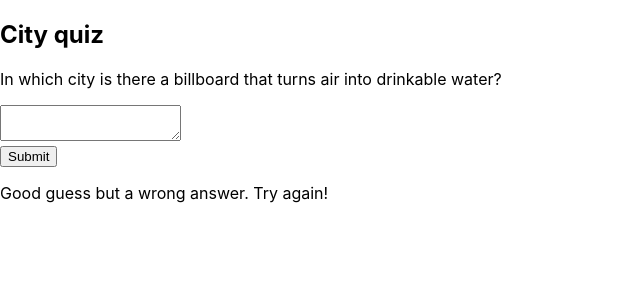
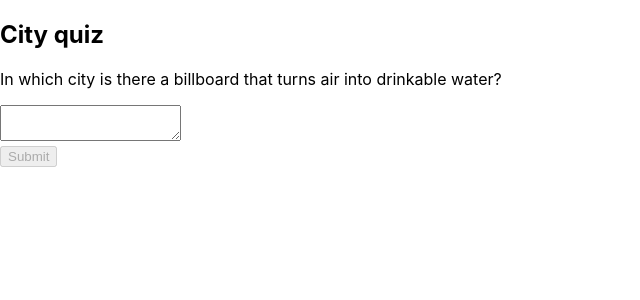
Before and after one commit to Asif26/Learning-react-with-hira-and-Adil, a React (Create React App) app in the folder my-react-class/: page / in a window 1280 px wide. Shown: the top 300 px of the page, without its empty margins (0-640 px from the left). Built offline with nearby package versions, Linux system fonts and the light colour scheme.

Commit message:
learned reducer

```diff
--- a/my-react-class/src/components/Form.jsx
+++ b/my-react-class/src/components/Form.jsx
@@ -1,9 +1,32 @@
+import { useState } from "react";
 export default function Form({
   // Try 'submitting', 'error', 'success':
-    status = 'error'
+
 }) {
-    if (status === 'success') {
-      return <h1>That's right!</h1>
+  const [answer, setAnswer] = useState("");
+  const [error, setError] = useState(null);
+
+  const [status, setStatus] = useState(true);
+
+
+  if (status === "success") {
+    return <h1>That's right!</h1>;
+  }
+
+  async function handleSubmit(e) {
+    e.preventDefault();
+    setStatus('submitting');
+    try {
+      await submitForm(answer);
+      setStatus('success');
+    } catch (err) {
+      setStatus('typing');
+      setError(err);
+    }
+  }
+
+  function handleTextareaChange(e){
+    setAnswer(e.target.value)
   }
   return (
     <>
@@ -11,23 +34,39 @@ export default function Form({
       <p>
         In which city is there a billboard that turns air into drinkable water?
       </p>
-        <form>
-          <textarea disabled={
-            status === 'submitting'
-          } />
+      <form onSubmit={handleSubmit}>
+        <textarea
+          value={answer}
+          onChange={handleTextareaChange}
+          disabled={status === 'submitting'}
+        />
         <br />
         <button disabled={
-            status === 'empty' ||
+          answer.length === 0 ||
           status === 'submitting'
         }>
           Submit
         </button>
-          {status === 'error' &&
+        {error !== null &&
           <p className="Error">
-              Good guess but a wrong answer. Try again!
+            {error.message}
           </p>
         }
       </form>
     </>
   );
 }
+
+function submitForm(answer) {
+  // Pretend it's hitting the network.
+  return new Promise((resolve, reject) => {
+    setTimeout(() => {
+      let shouldError = answer.toLowerCase() !== 'lima'
+      if (shouldError) {
+        reject(new Error('Good guess but a wrong answer. Try again!'));
+      } else {
+        resolve();
+      }
+    }, 1500);
+  });
+}
```
Lines whose indentation alone changed are shown as unchanged.
